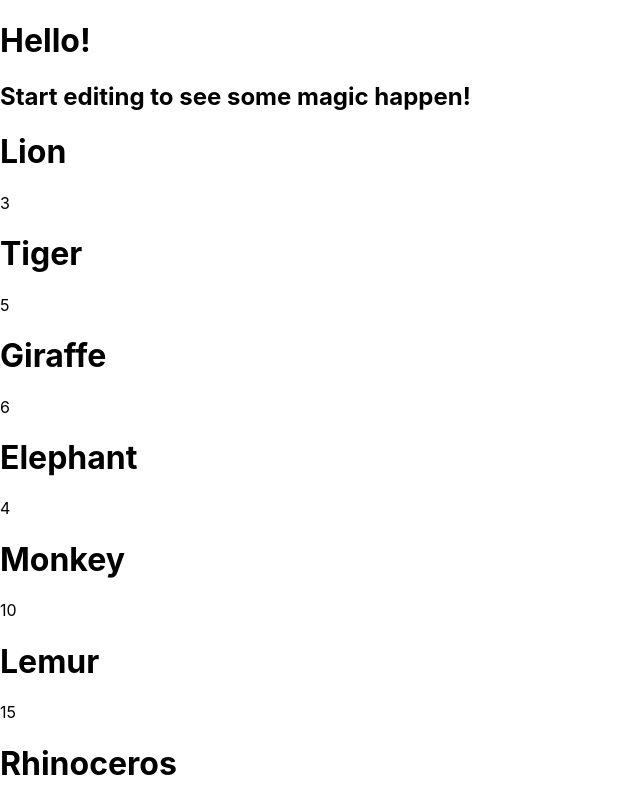
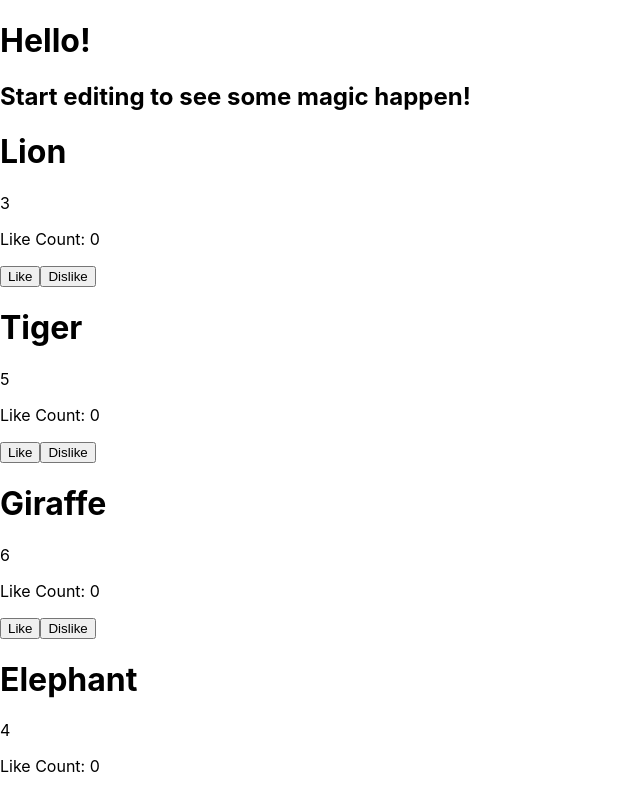
Before and after one commit to darren-2016/IFQ715, a React (Create React App) app in the folder Module5/my-app/: page / in a window 1280 px wide. Shown: the top 791 px of the page, without its empty margins (0-640 px from the left). Built offline with nearby package versions, Linux system fonts and the light colour scheme.

Commit message:
Code-play 6: useState

```diff
--- a/Module5/my-app/src/App.js
+++ b/Module5/my-app/src/App.js
@@ -1,3 +1,6 @@
+import { useState } from "react";
+
+
 const animals = [
   {
     name: "Lion",
@@ -36,8 +39,6 @@ const animals = [
   },
 ];
 
-
-
 export default function App() {
   return (
     <div className="App">
@@ -66,6 +67,25 @@ function AnimalComponent({ name, number, eats}) {
     <div>
       <h1>{name}</h1>
       <p>{number}</p>
+      <LikeCounter/>
     </div>
   );
 }
+
+function LikeCounter() {
+  const [count, setCount] = useState(0);
+
+  const increment = () => {
+    setCount((oldCount) => oldCount + 1);
+  };
+  const decrement = () => {
+    setCount((oldCount) => oldCount - 1);
+  };
+  return (
+    <div>
+      <p>Like Count: {count}</p>
+      <button onClick={increment}>Like</button>
+      <button onClick={decrement}>Dislike</button>
+    </div>
+  );
+}
```
